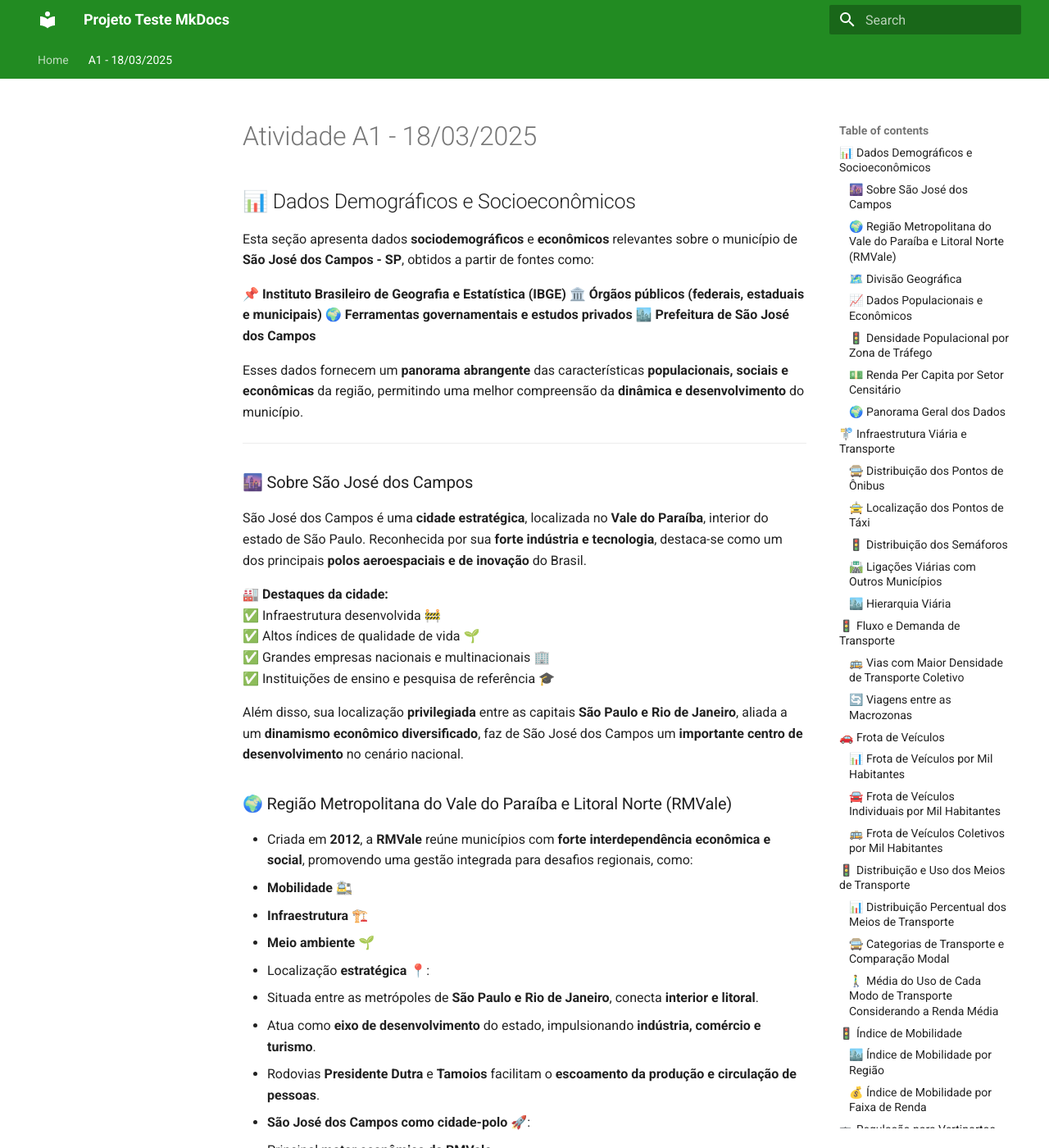
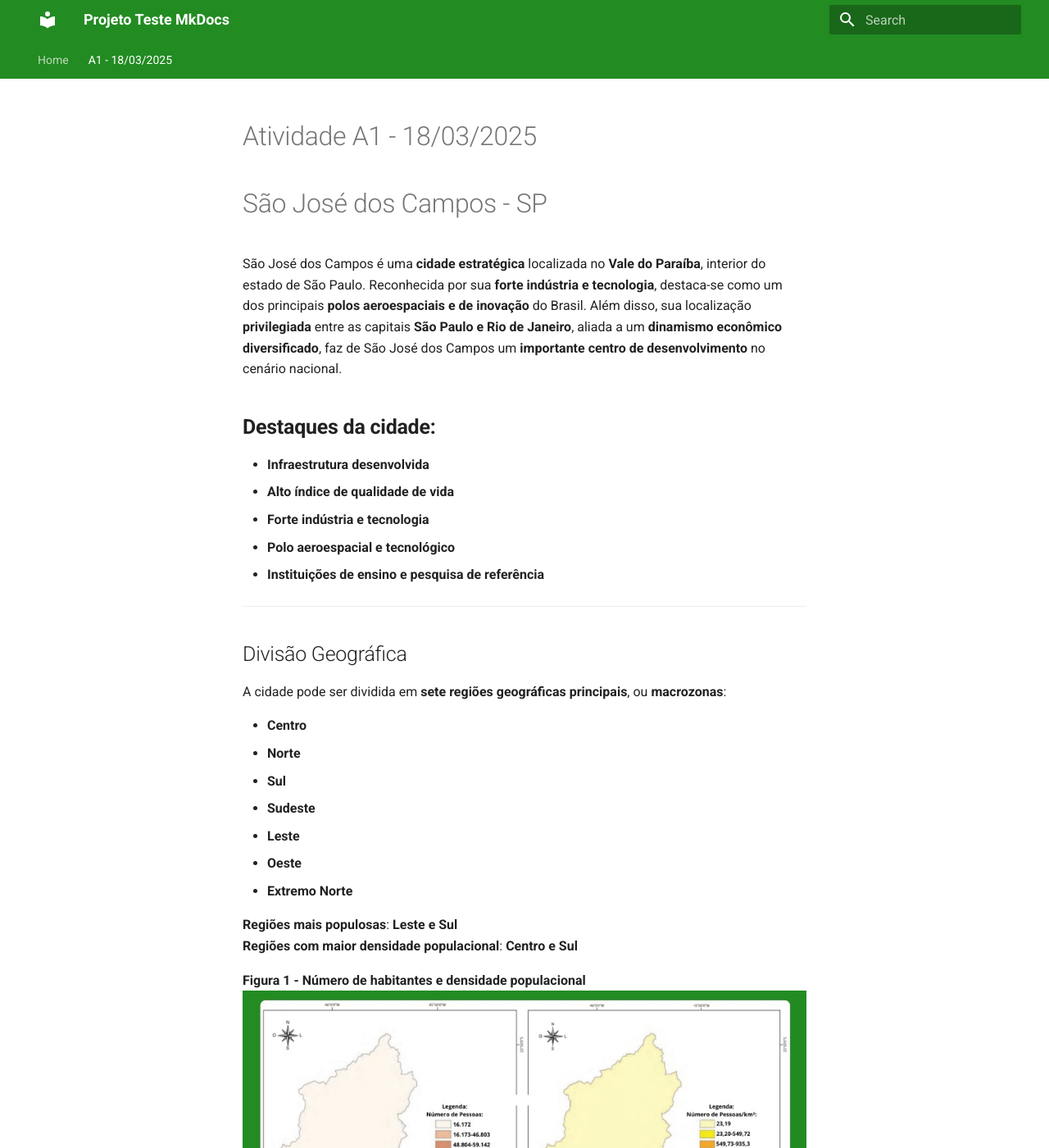
Before and after one commit to Lirucas/ProjetoTesteMkDocs, an MkDocs documentation site: the page built from docs/atv1.md, in a window 1280 px wide and 1400 px high. Shown: the whole window at 82% size. Built offline with MkDocs 1.6.1 and Material for MkDocs 9.7.7, drawn with Linux system fonts in a browser that asks for light colours; some of the changed text lies outside the part shown.

Commit message:
Migrando arquivos de ProjetoTesteMkDocs para o site oficial

```diff
--- a/docs/atv1.md
+++ b/docs/atv1.md
@@ -1,105 +1,59 @@
 # Atividade A1 - 18/03/2025
 
-## 📊 Dados Demográficos e Socioeconômicos
+# São José dos Campos - SP
 
-Esta seção apresenta dados **sociodemográficos** e **econômicos** relevantes sobre o município de **São José dos Campos - SP**, obtidos a partir de fontes como:
+São José dos Campos é uma **cidade estratégica** localizada no **Vale do Paraíba**, interior do estado de São Paulo. Reconhecida por sua **forte indústria e tecnologia**, destaca-se como um dos principais **polos aeroespaciais e de inovação** do Brasil. Além disso, sua localização **privilegiada** entre as capitais **São Paulo e Rio de Janeiro**, aliada a um **dinamismo econômico diversificado**, faz de São José dos Campos um **importante centro de desenvolvimento** no cenário nacional.
 
-📌 **Instituto Brasileiro de Geografia e Estatística (IBGE)**
-🏛️ **Órgãos públicos (federais, estaduais e municipais)**
-🌍 **Ferramentas governamentais e estudos privados**
-🏙️ **Prefeitura de São José dos Campos**
-
-Esses dados fornecem um **panorama abrangente** das características **populacionais, sociais e econômicas** da região, permitindo uma melhor compreensão da **dinâmica e desenvolvimento** do município.
+## **Destaques da cidade:**
+- **Infraestrutura desenvolvida**
+- **Alto índice de qualidade de vida**
+- **Forte indústria e tecnologia**
+- **Polo aeroespacial e tecnológico**
+- **Instituições de ensino e pesquisa de referência**
 
 ---
 
-### 🌆 Sobre São José dos Campos
+## Divisão Geográfica
 
-São José dos Campos é uma **cidade estratégica**, localizada no **Vale do Paraíba**, interior do estado de São Paulo. Reconhecida por sua **forte indústria e tecnologia**, destaca-se como um dos principais **polos aeroespaciais e de inovação** do Brasil.
+A cidade pode ser dividida em **sete regiões geográficas principais**, ou **macrozonas**:
 
-🏭 **Destaques da cidade:**
-✅ Infraestrutura desenvolvida 🚧
-✅ Altos índices de qualidade de vida 🌱
-✅ Grandes empresas nacionais e multinacionais 🏢
-✅ Instituições de ensino e pesquisa de referência 🎓
+- **Centro**
+- **Norte**
+- **Sul**
+- **Sudeste**
+- **Leste**
+- **Oeste**
+- **Extremo Norte**
 
-Além disso, sua localização **privilegiada** entre as capitais **São Paulo e Rio de Janeiro**, aliada a um **dinamismo econômico diversificado**, faz de São José dos Campos um **importante centro de desenvolvimento** no cenário nacional.
-### 🌍 Região Metropolitana do Vale do Paraíba e Litoral Norte (RMVale)
+**Regiões mais populosas**: **Leste e Sul**
+**Regiões com maior densidade populacional**: **Centro e Sul**
 
-- Criada em **2012**, a **RMVale** reúne municípios com **forte interdependência econômica e social**, promovendo uma gestão integrada para desafios regionais, como:
-  - **Mobilidade** 🚉
-  - **Infraestrutura** 🏗️
-  - **Meio ambiente** 🌱
+**Figura 1 - Número de habitantes e densidade populacional**
+![Figura 1 - Número de habitantes e densidade populacional](assets/figura1.jpg)
 
-- Localização **estratégica** 📍:
-  - Situada entre as metrópoles de **São Paulo e Rio de Janeiro**, conecta **interior e litoral**.
-  - Atua como **eixo de desenvolvimento** do estado, impulsionando **indústria, comércio e turismo**.
-  - Rodovias **Presidente Dutra** e **Tamoios** facilitam o **escoamento da produção e circulação de pessoas**.
-
-- **São José dos Campos como cidade-polo** 🚀:
-  - Principal **motor econômico da RMVale**.
-  - Um dos **maiores PIBs do estado**.
-  - Forte presença de **indústrias de ponta** nos setores:
-    - **Aeroespacial** ✈️ (Embraer, Avibras)
-    - **Automotivo** 🚗 (General Motors)
-    - **Tecnológico** 💡
-  - Polo de **inovação e pesquisa**, com instituições de referência:
-    - **Instituto Tecnológico de Aeronáutica (ITA)** 🎓
-    - **Instituto Nacional de Pesquisas Espaciais (INPE)** 🛰️
-    - **Departamento de Ciência e Tecnologia Aeroespacial (DCTA)** 🏛️
-    - **Parque Tecnológico**, fomentando **startups e projetos científicos**.
-
-🖼 **Figura 1 - Região Metropolitana do Vale do Paraíba e do Litoral Norte**
-![Figura 1 - Região Metropolitana do Vale do Paraíba e do Litoral Norte](assets/figura22.jpg)
-
-*(Fonte: Autor.)*
+*(Fonte: Adaptado de [FGV Atlas OD](https://www.sjc.sp.gov.br/media/56152/atlas_origem_destino_baixa_res.pdf))*
 
 ---
 
-### 🗺️ Divisão Geográfica
+## Dados Populacionais e Econômicos
 
-A cidade pode ser dividida em **sete regiões geográficas principais**, ou **macrozonas**:
+- **População Censo IBGE 2022**: 697.054 habitantes
+- **População estimada em 2024**: 724.756 habitantes
+- **Densidade demográfica**: 634,03 hab/km²
+- **Índice de Desenvolvimento Humano Municipal (IDHM)**: 0,807
+- **PIB per capita**: +61 mil reais
+- **Salário médio mensal**: 3,3 salários mínimos
+- **Área total do município**: 1.099,409 km²
+- **Área urbanizada**: 128,94 km²
 
-📍 **Centro**
-📍 **Norte**
-📍 **Sul**
-📍 **Sudeste**
-📍 **Leste**
-📍 **Oeste**
-📍 **Extremo Norte**
+**Figura 2 - Dados sobre população, trabalho, economia, meio ambiente e território**
+![Figura 2 - Dados sobre população, trabalho, economia, meio ambiente e território](assets/figura2.jpg)
 
-🔹 **Regiões mais populosas**: **Leste e Sul**
-🔹 **Regiões com maior densidade populacional**: **Centro e Sul**
-
-🖼 **Figura 2 - Número de habitantes e densidade populacional**
-![Figura 2 - Número de habitantes e densidade populacional](assets/figura1.jpg)
-
-*(Fonte: Adaptado de FGV Atlas OD - https://www.sjc.sp.gov.br/media/56152/atlas_origem_destino_baixa_res.pdf.)*
+*(Fonte: Adaptado de [IBGE](https://cidades.ibge.gov.br/brasil/sp/sao-jose-dos-campos/panorama))*
 
 ---
-
-### 📈 Dados Populacionais e Econômicos
-
-📊 **População e Densidade Demográfica**
-- De acordo com os dados do último **Censo IBGE (2022)**, a cidade possui **697.054 habitantes**.
-- Para **2024**, a população estimada é de **724.756 habitantes**.
-- A **densidade demográfica** é de **634,03 habitantes por km²**.
-
-💰 **Indicadores Econômicos**
-- **Índice de Desenvolvimento Humano Municipal (IDH-M)**: **0,807** (um dos maiores do Brasil).
-- **PIB per capita**: **+61 mil reais**.
-- **Salário médio mensal**: **3,3 salários mínimos**.
-- **Emprego formal**: **Aproximadamente 36% da população empregada formalmente**.
-
-📏 **Área Territorial**
-- **Área total do município**: **1.099,409 km²**.
-- **Área urbanizada**: **128,94 km²**.
-
-🖼 **Figura 3 - Dados sobre população, trabalho, economia, meio ambiente e território**
-![Figura 3 - Dados sobre população, trabalho, economia, meio ambiente e território](assets/figura2.jpg)
-
-*(Fonte: Adaptado de IBGE -https://cidades.ibge.gov.br/brasil/sp/sao-jose-dos-campos/panorama)*
-
+---
+---
 ---
 
 ### 🚦 Densidade Populacional por Zona de Tráfego
```
Also changed, not shown: other parts of docs/atv1.md (+1 -1 lines).
